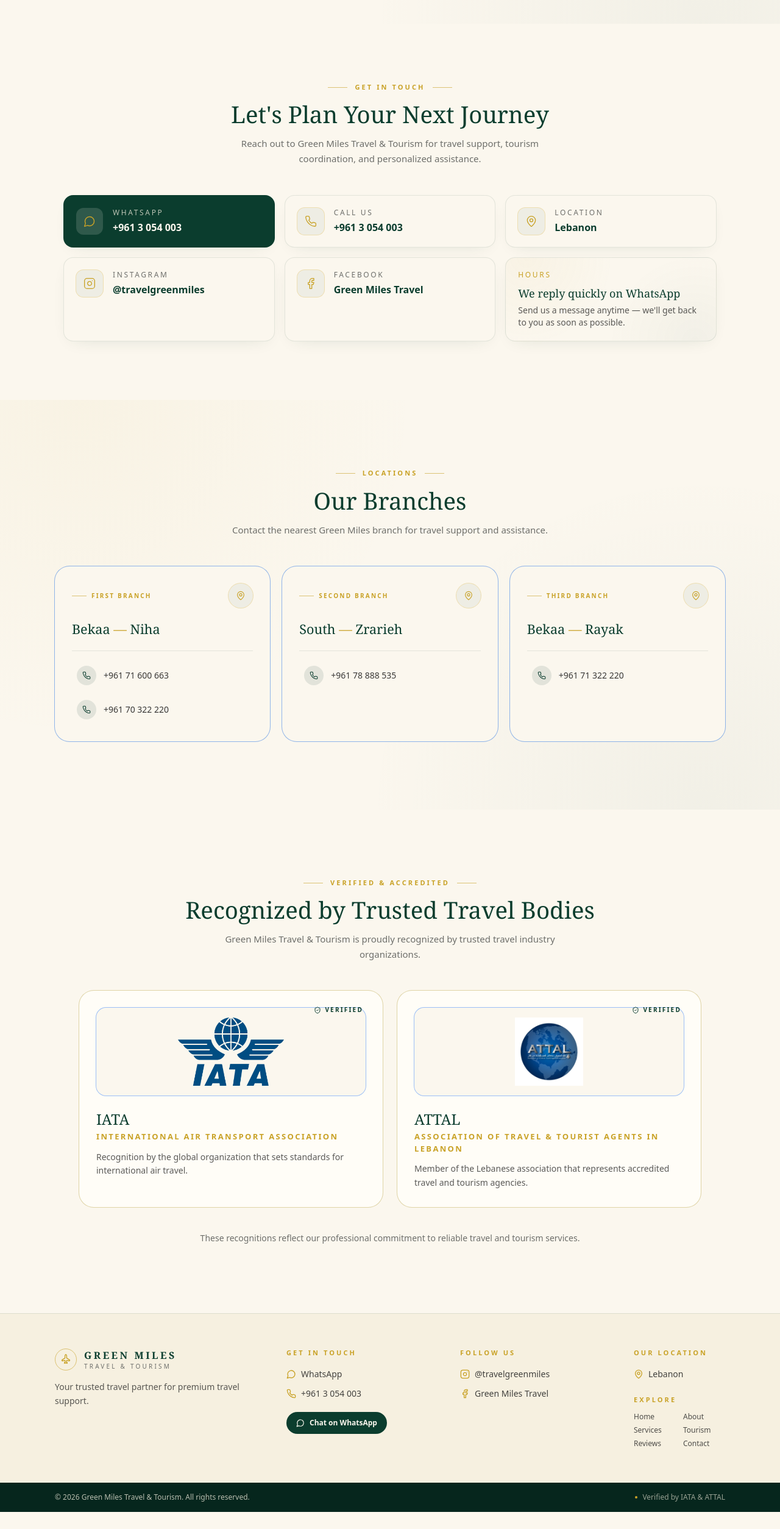
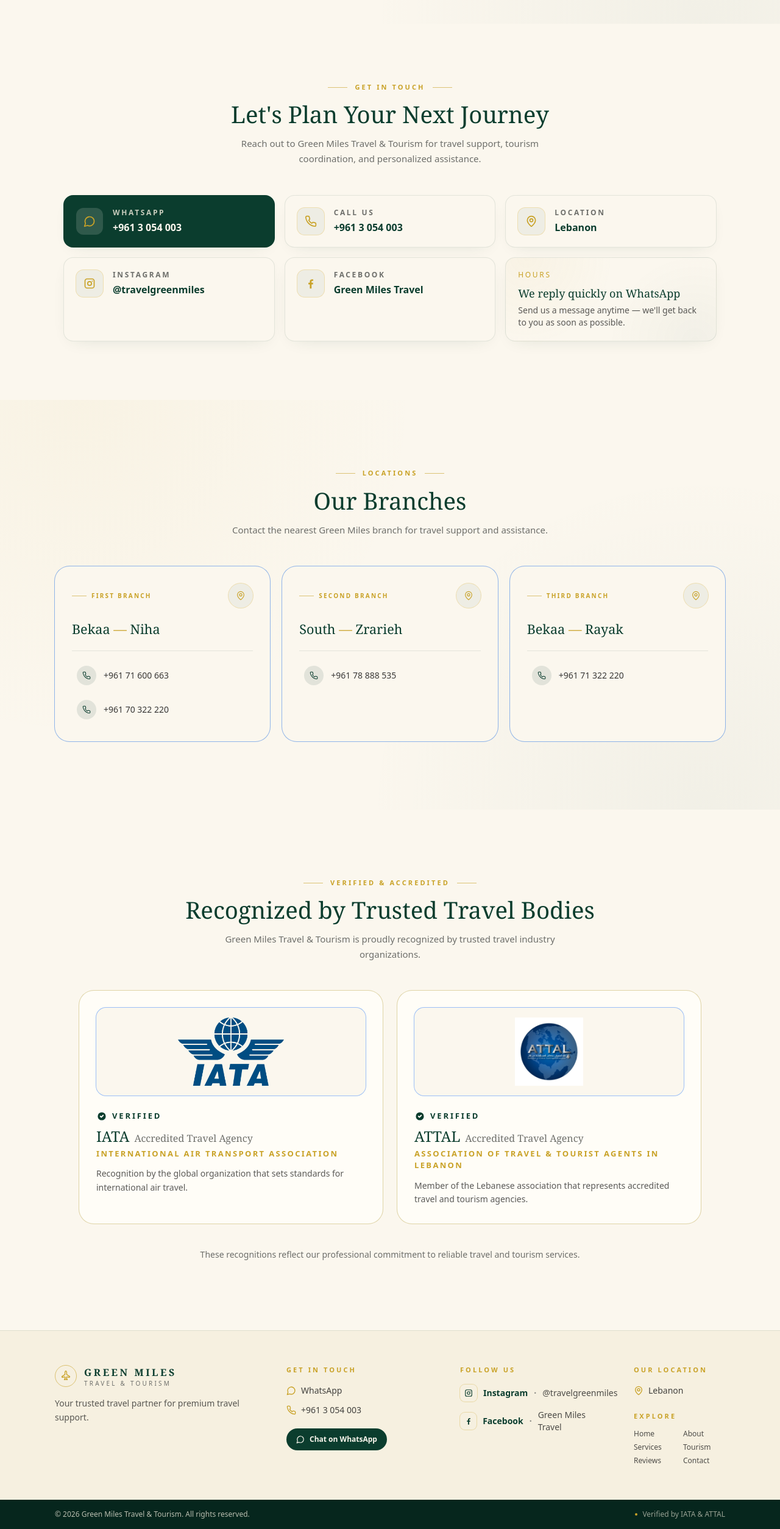
Before and after one commit to elzein2807/greenmiles, a Next.js app: page / in a window 1280 px wide. Shown: the part 6138-8646 px from the top of the page at 61% size. Before the commit the page ends 8618 px from the top, so only its background shows below. Built offline with nearby package versions, Linux system fonts and the light colour scheme.

Commit message:
Polish: branded social glyphs + bold green Verified label

```diff
--- a/components/Accreditation.tsx
+++ b/components/Accreditation.tsx
@@ -1,7 +1,7 @@
 "use client";
 
 import { motion } from "framer-motion";
-import { ShieldCheck } from "lucide-react";
+import { CheckCircle2 } from "lucide-react";
 import SafeMedia from "./SafeMedia";
 import SectionHeader from "./SectionHeader";
 import { accreditations } from "@/lib/data";
@@ -34,12 +34,6 @@ export default function Accreditation() {
               }}
               className="group relative flex h-full flex-col overflow-hidden rounded-3xl bg-[#FFFDF7] p-6 shadow-ring ring-1 ring-brand-gold/30 transition-all duration-300 hover:-translate-y-1 hover:shadow-card hover:ring-brand-gold/50 sm:p-7"
             >
-              {/* Verified chip */}
-              <span className="absolute right-5 top-5 inline-flex items-center gap-1.5 rounded-full bg-brand-green/8 px-3 py-1 text-[10px] font-semibold uppercase tracking-[0.22em] text-brand-green">
-                <ShieldCheck className="h-3 w-3" strokeWidth={2} />
-                Verified
-              </span>
-
               {/* Logo plate */}
               <div className="flex h-32 items-center justify-center rounded-2xl bg-ivory-50 px-6 py-4 ring-1 ring-brand-green/8 sm:h-36">
                 <SafeMedia
@@ -50,9 +44,23 @@ export default function Accreditation() {
                 />
               </div>
 
-              <div className="mt-6">
+              {/* Verified label — own line, bold, deep green, with check icon */}
+              <div className="mt-6 flex items-center gap-2 text-brand-green">
+                <CheckCircle2
+                  className="h-[18px] w-[18px] fill-brand-green text-[#FFFDF7]"
+                  strokeWidth={2.4}
+                />
+                <span className="text-[13px] font-bold uppercase tracking-[0.22em]">
+                  Verified
+                </span>
+              </div>
+
+              <div className="mt-2">
                 <h3 className="font-serif text-2xl leading-tight text-brand-green">
                   {item.shortName}
+                  <span className="ml-2 text-base font-normal text-brand-muted">
+                    Accredited Travel Agency
+                  </span>
                 </h3>
                 <p className="mt-1 text-[13px] font-semibold uppercase tracking-[0.18em] text-brand-gold">
                   {item.fullName}
--- a/components/Contact.tsx
+++ b/components/Contact.tsx
@@ -2,18 +2,19 @@
 
 import { motion } from "framer-motion";
 import {
-  Facebook,
-  Instagram,
   MapPin,
   MessageCircle,
   Phone,
   type LucideIcon,
 } from "lucide-react";
+import { FacebookGlyph, InstagramGlyph } from "./SocialGlyphs";
 import SectionHeader from "./SectionHeader";
 import { contact } from "@/lib/data";
 
+type IconRenderer = LucideIcon | (({ className }: { className?: string }) => React.JSX.Element);
+
 interface ContactCardProps {
-  icon: LucideIcon;
+  icon: IconRenderer;
   label: string;
   value: string;
   href: string;
@@ -46,12 +47,12 @@ function ContactCard({
             : "bg-brand-green/5 text-brand-gold ring-1 ring-brand-gold/30"
         }`}
       >
-        <Icon className="h-5 w-5" strokeWidth={1.6} />
+        <Icon className="h-5 w-5" />
       </span>
       <div className="min-w-0">
         <p
-          className={`text-xs uppercase tracking-[0.22em] ${
-            primary ? "text-ivory-100/75" : "text-brand-muted"
+          className={`text-xs font-semibold uppercase tracking-[0.22em] ${
+            primary ? "text-ivory-100/80" : "text-brand-muted"
           }`}
         >
           {label}
@@ -105,13 +106,13 @@ export default function Contact() {
             href={contact.mapsHref}
           />
           <ContactCard
-            icon={Instagram}
+            icon={InstagramGlyph}
             label="Instagram"
             value={contact.instagramHandle}
             href={contact.instagramHref}
           />
           <ContactCard
-            icon={Facebook}
+            icon={FacebookGlyph}
             label="Facebook"
             value={contact.facebookHandle}
             href={contact.facebookHref}
--- a/components/Footer.tsx
+++ b/components/Footer.tsx
@@ -1,7 +1,8 @@
 "use client";
 
-import { Facebook, Instagram, MapPin, MessageCircle, Phone } from "lucide-react";
+import { MapPin, MessageCircle, Phone } from "lucide-react";
 import Logo from "./Logo";
+import { FacebookGlyph, InstagramGlyph } from "./SocialGlyphs";
 import { contact, navLinks } from "@/lib/data";
 
 export default function Footer() {
@@ -66,10 +67,16 @@ export default function Footer() {
                     href={contact.instagramHref}
                     target="_blank"
                     rel="noopener noreferrer"
-                    className="flex items-center gap-2 text-brand-ink/80 transition-colors hover:text-brand-green"
+                    className="group inline-flex items-center gap-2.5 font-semibold text-brand-green transition-colors hover:text-brand-greenDark"
                   >
-                    <Instagram className="h-4 w-4 text-brand-gold" />
-                    {contact.instagramHandle}
+                    <span className="inline-flex h-7 w-7 items-center justify-center rounded-lg bg-brand-green/8 text-brand-green ring-1 ring-brand-gold/30 transition-colors group-hover:bg-brand-green group-hover:text-ivory-50">
+                      <InstagramGlyph className="h-3.5 w-3.5" />
+                    </span>
+                    <span>Instagram</span>
+                    <span className="text-brand-muted/80">·</span>
+                    <span className="font-medium text-brand-ink/75">
+                      {contact.instagramHandle}
+                    </span>
                   </a>
                 </li>
                 <li>
@@ -77,10 +84,16 @@ export default function Footer() {
                     href={contact.facebookHref}
                     target="_blank"
                     rel="noopener noreferrer"
-                    className="flex items-center gap-2 text-brand-ink/80 transition-colors hover:text-brand-green"
+                    className="group inline-flex items-center gap-2.5 font-semibold text-brand-green transition-colors hover:text-brand-greenDark"
                   >
-                    <Facebook className="h-4 w-4 text-brand-gold" />
-                    {contact.facebookHandle}
+                    <span className="inline-flex h-7 w-7 items-center justify-center rounded-lg bg-brand-green/8 text-brand-green ring-1 ring-brand-gold/30 transition-colors group-hover:bg-brand-green group-hover:text-ivory-50">
+                      <FacebookGlyph className="h-3.5 w-3.5" />
+                    </span>
+                    <span>Facebook</span>
+                    <span className="text-brand-muted/80">·</span>
+                    <span className="font-medium text-brand-ink/75">
+                      {contact.facebookHandle}
+                    </span>
                   </a>
                 </li>
               </ul>
--- /dev/null
+++ b/components/SocialGlyphs.tsx
@@ -0,0 +1,38 @@
+/**
+ * Small inline brand-style social glyphs.
+ *
+ * The Lucide Instagram/Facebook icons read like generic line-art, which makes
+ * the footer/contact social links feel weak. These compact filled marks are
+ * instantly recognizable while staying premium and on-brand (a single solid
+ * mark colored from the parent via `currentColor`).
+ */
+
+interface GlyphProps {
+  className?: string;
+}
+
+export function InstagramGlyph({ className }: GlyphProps) {
+  return (
+    <svg
+      viewBox="0 0 24 24"
+      fill="currentColor"
+      aria-hidden="true"
+      className={className}
+    >
+      <path d="M7 2h10a5 5 0 0 1 5 5v10a5 5 0 0 1-5 5H7a5 5 0 0 1-5-5V7a5 5 0 0 1 5-5Zm0 2a3 3 0 0 0-3 3v10a3 3 0 0 0 3 3h10a3 3 0 0 0 3-3V7a3 3 0 0 0-3-3H7Zm5 3.2a4.8 4.8 0 1 1 0 9.6 4.8 4.8 0 0 1 0-9.6Zm0 2a2.8 2.8 0 1 0 0 5.6 2.8 2.8 0 0 0 0-5.6Zm5.4-2.95a1.05 1.05 0 1 1 0 2.1 1.05 1.05 0 0 1 0-2.1Z" />
+    </svg>
+  );
+}
+
+export function FacebookGlyph({ className }: GlyphProps) {
+  return (
+    <svg
+      viewBox="0 0 24 24"
+      fill="currentColor"
+      aria-hidden="true"
+      className={className}
+    >
+      <path d="M13.5 22v-8.25h2.79l.42-3.24H13.5V8.45c0-.94.26-1.58 1.6-1.58l1.71-.01V3.96A22.7 22.7 0 0 0 14.31 3.8c-2.47 0-4.16 1.51-4.16 4.28v2.43H7.34v3.24h2.81V22h3.35Z" />
+    </svg>
+  );
+}
```
